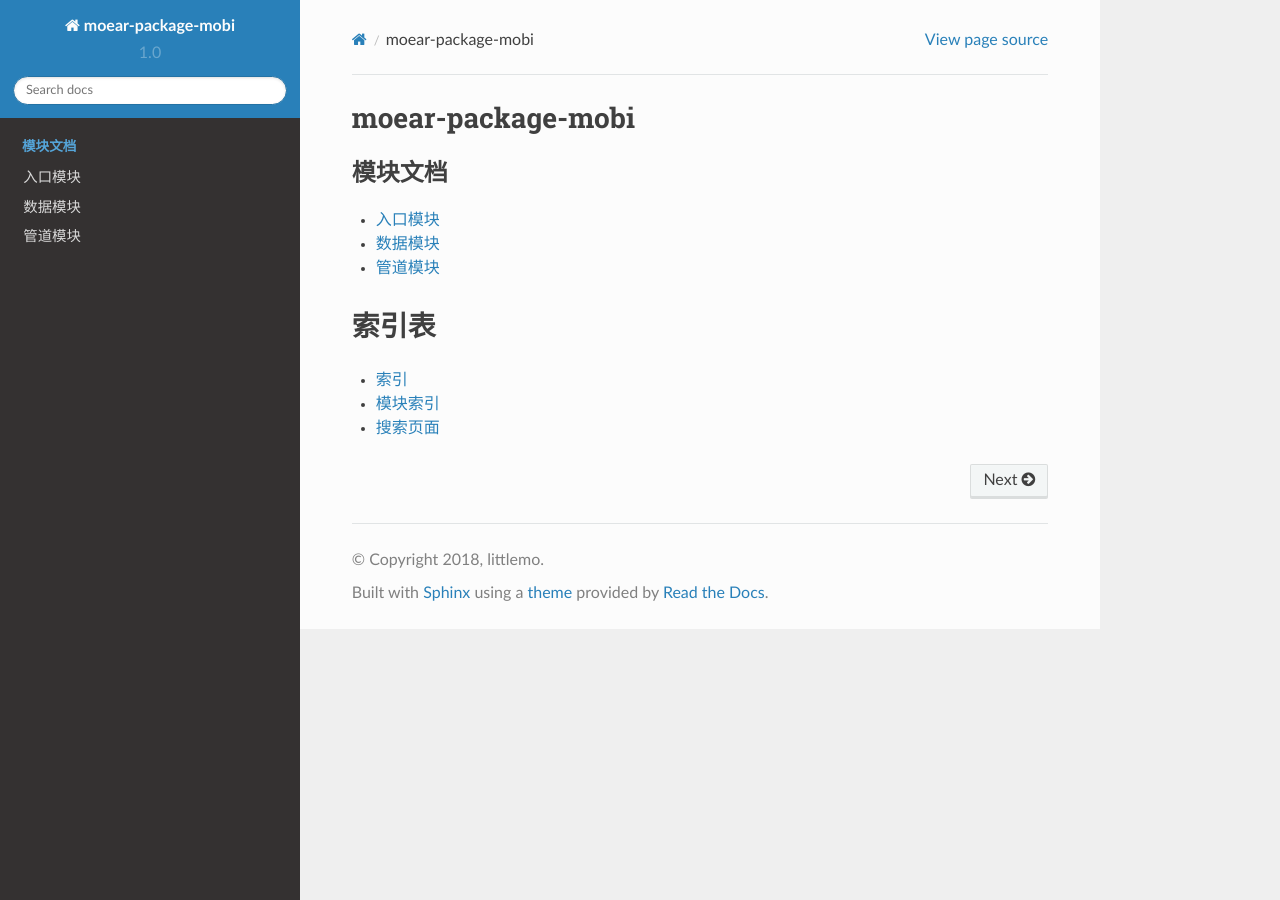
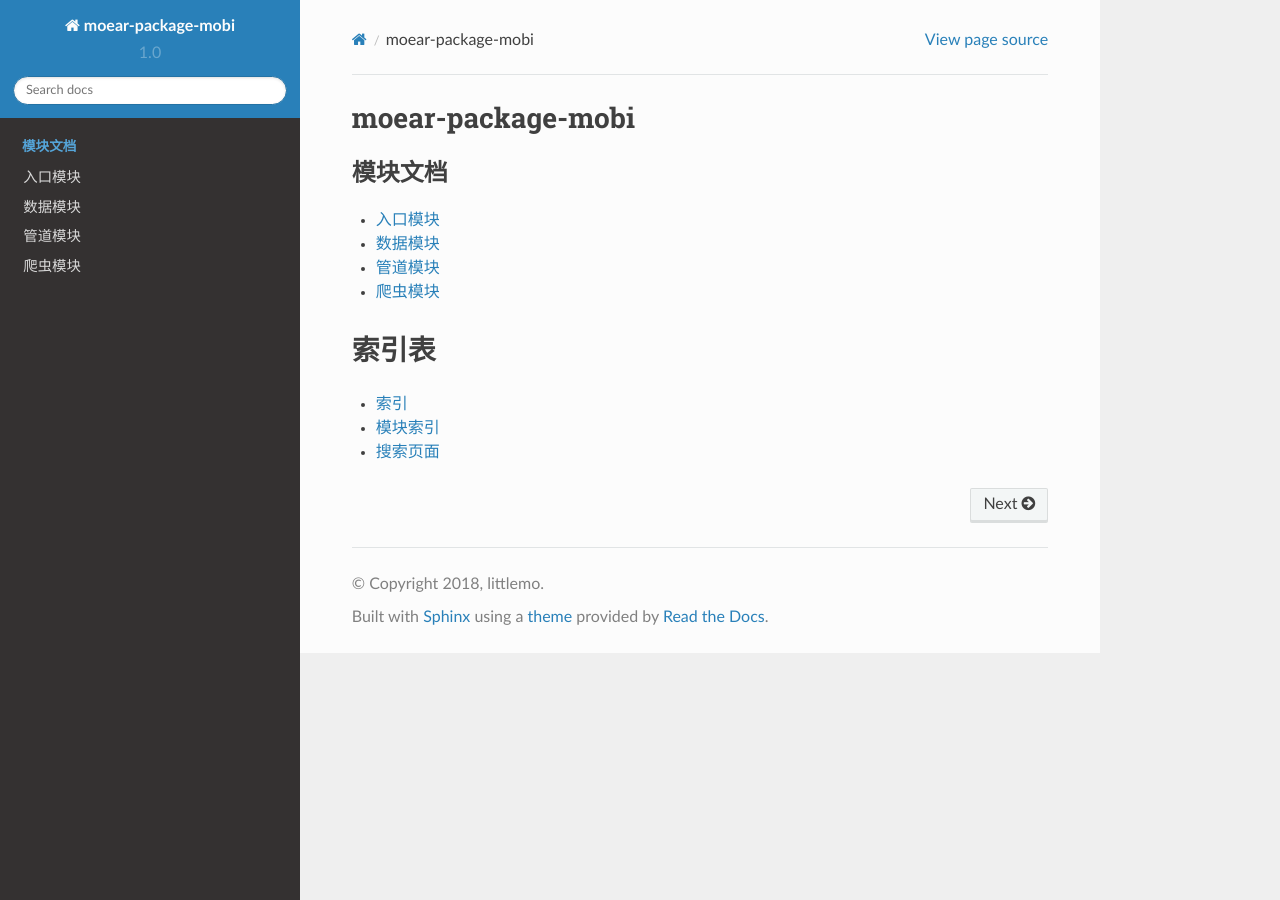
Before and after one commit to littlemo/moear-package-mobi, a Sphinx documentation site: the page built from docs/source/index.rst, in a window 1280 px wide. Built offline with Sphinx 7.4.7 and the Read the Docs theme 2.0.0, drawn with Linux system fonts in a browser that asks for light colours; formulas are drawn with MathJax 3.

Commit message:
F: 实现mobi模块的autodoc页，并添加到主索引页中

```diff
--- a/docs/source/index.rst
+++ b/docs/source/index.rst
@@ -17,6 +17,7 @@ moear-package-mobi
    module/entry
    module/item
    module/pipelines
+   module/mobi
 
 
 索引表
--- /dev/null
+++ b/docs/source/module/mobi.rst
@@ -0,0 +1,7 @@
+.. _module-mobi:
+
+========
+爬虫模块
+========
+
+.. automodule:: moear_package_mobi.spiders.mobi
```
